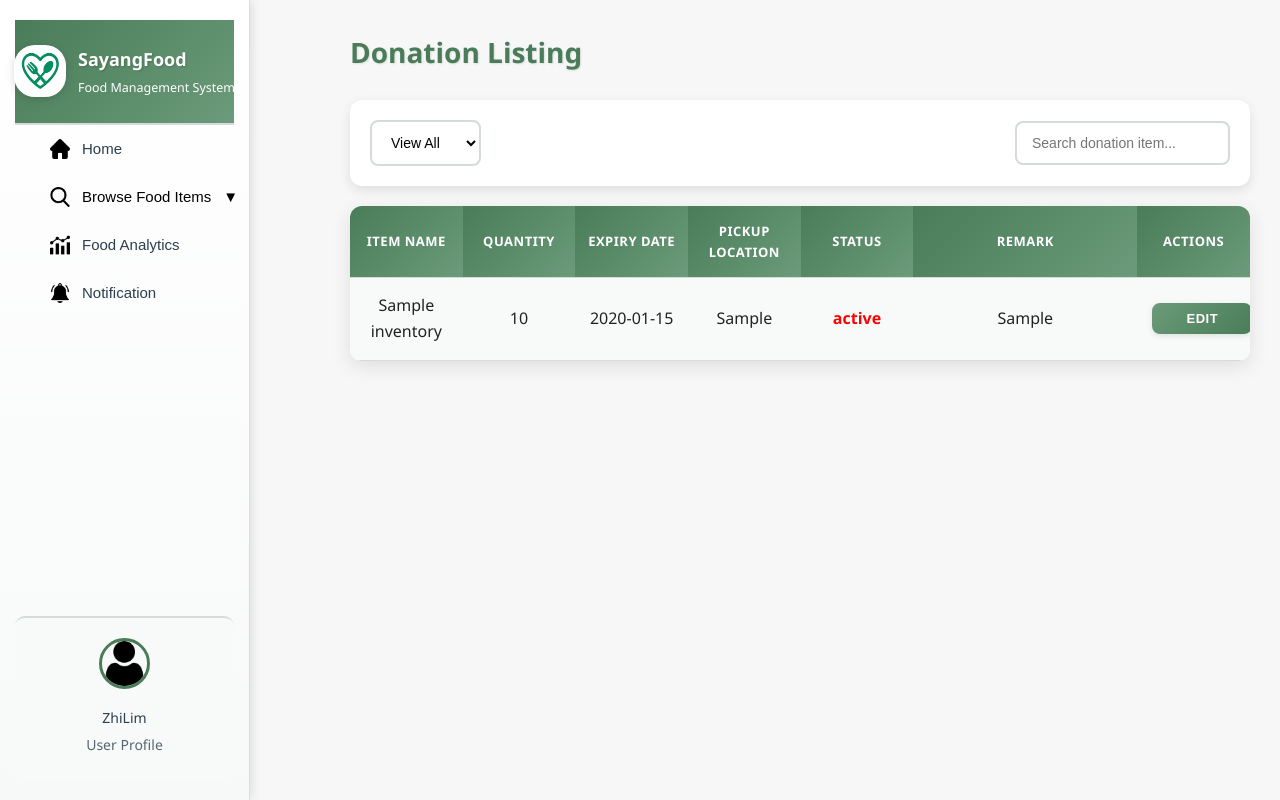
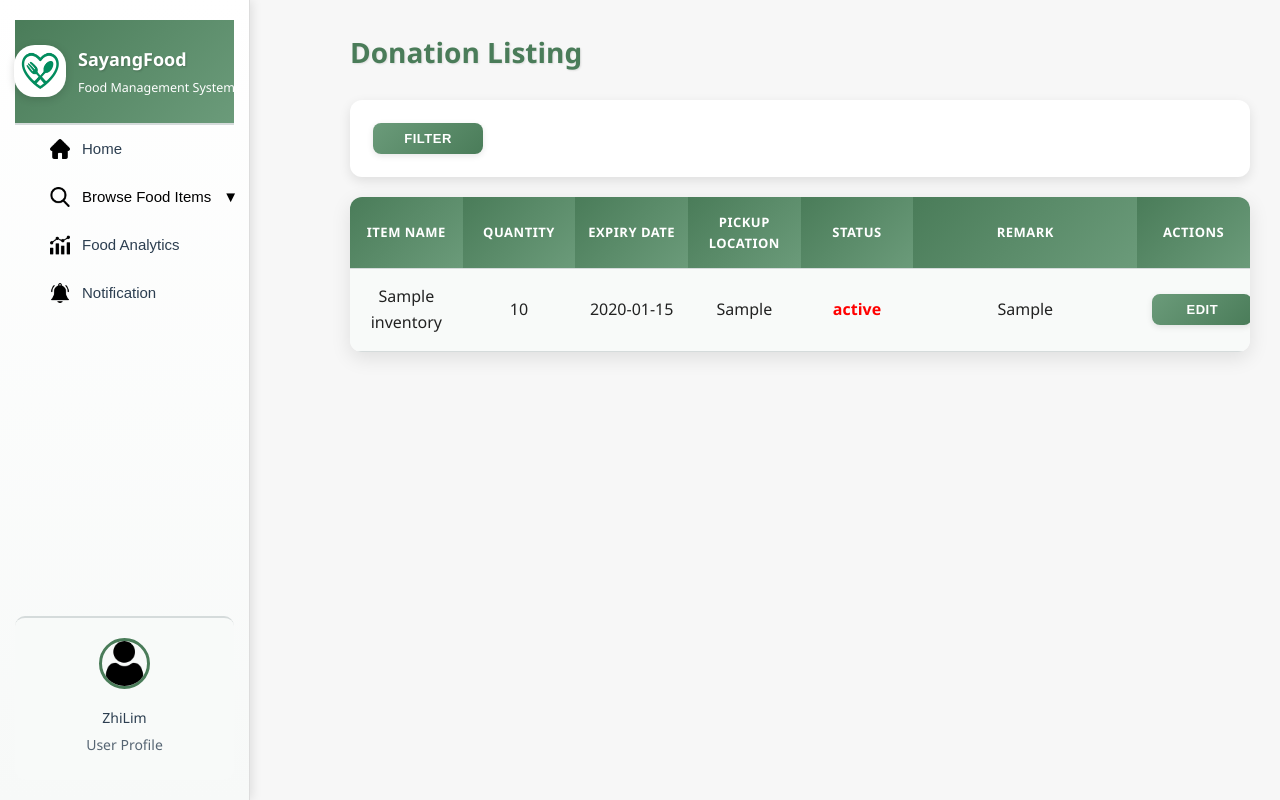
Before and after one commit to XinYou0910/SayangFood, a PHP site: page /SayangFood/donation_list.php in a window 1280 px wide. Run offline with PHP 8.4, Linux system fonts and the light colour scheme; tables that the repository leaves empty or names only in its code hold one stand-in row (values such as "Sample post").

Commit message:
update donation filter

```diff
--- a/donation_list.php
+++ b/donation_list.php
@@ -3,12 +3,34 @@ include 'db_connect.php';
 
 // ✅ Query joins donation + food_item_inventory
 // It works safely even when items are still present with status 'Donated'
+// Base query
 $query = "SELECT d.*,
                 (SELECT item_name FROM food_item_inventory WHERE item_id = d.item_id) AS item_name,
                 (SELECT quantity FROM food_item_inventory WHERE item_id = d.item_id) AS quantity,
                 (SELECT expiry_date FROM food_item_inventory WHERE item_id = d.item_id) AS expiry_date
-          FROM donation d
-          ORDER BY d.donation_id DESC";
+          FROM donation d";
+
+// Add filter conditions if set
+if (isset($_GET['filter'])) {
+    $where = [];
+
+    $expiry_from = !empty($_GET['expiry_date_from']) ? mysqli_real_escape_string($conn, $_GET['expiry_date_from']) : '';
+    $expiry_to = !empty($_GET['expiry_date_to']) ? mysqli_real_escape_string($conn, $_GET['expiry_date_to']) : '';
+
+    if ($expiry_from && $expiry_to) {
+        $where[] = "(SELECT expiry_date FROM food_item_inventory WHERE item_id = d.item_id) BETWEEN '$expiry_from' AND '$expiry_to'";
+    } elseif ($expiry_from) {
+        $where[] = "(SELECT expiry_date FROM food_item_inventory WHERE item_id = d.item_id) >= '$expiry_from'";
+    } elseif ($expiry_to) {
+        $where[] = "(SELECT expiry_date FROM food_item_inventory WHERE item_id = d.item_id) <= '$expiry_to'";
+    }
+
+    if (!empty($where)) {
+        $query .= " WHERE " . implode(' AND ', $where);
+    }
+}
+
+$query .= " ORDER BY d.donation_id DESC";
 
 $result = mysqli_query($conn, $query);
 if (!$result) {
@@ -79,12 +101,38 @@ if (!$result) {
     </div>
 
     <div class="controls">
-      <select>
-        <option value="all">View All</option>
-        <option value="donated">Donated</option>
-        <option value="available">Available</option>
-      </select>
-      <input type="text" placeholder="Search donation item...">
+      <div class="controls-left">
+        <button class="action-btn edit-btn" style="min-width:110px;max-width:110px;" onclick="openFilterPopup()">Filter</button>
+      </div>
+    </div>
+
+    <!-- Filter Popup -->
+    <div class="popup" id="filterPopup" style="display:none;">
+      <div class="popup-content" style="max-width:400px;margin:auto;">
+        <h2>Filter Donations</h2>
+        <form method="GET" action="donation_list.php">
+          <input type="hidden" name="filter" value="1">
+
+          <!-- Expiry Date Filters -->
+          <div class="form-group" style="margin-bottom: 15px;">
+            <label for="filterExpiryFrom">Expiry Date From</label>
+            <input type="date" name="expiry_date_from" id="filterExpiryFrom" style="width: 100%;"
+              value="<?php echo isset($_GET['expiry_date_from']) ? htmlspecialchars($_GET['expiry_date_from']) : ''; ?>">
+          </div>
+
+          <div class="form-group" style="margin-bottom: 15px;">
+            <label for="filterExpiryTo">Expiry Date To</label>
+            <input type="date" name="expiry_date_to" id="filterExpiryTo" style="width: 100%;"
+              value="<?php echo isset($_GET['expiry_date_to']) ? htmlspecialchars($_GET['expiry_date_to']) : ''; ?>">
+          </div>
+
+          <div class="form-buttons">
+            <button type="submit" class="action-btn edit-btn" style="min-width:110px;max-width:110px;">Apply</button>
+            <button type="button" class="action-btn" style="min-width:110px;max-width:110px;background:linear-gradient(135deg, #e74c3c, #c0392b);" onclick="window.location.href='donation_list.php'">Remove Filter</button>
+            <button type="button" class="action-btn" style="min-width:110px;max-width:110px;background:linear-gradient(135deg, #95a5a6, #7f8c8d);" onclick="closeFilterPopup()">Cancel</button>
+          </div>
+        </form>
+      </div>
     </div>
 
     <table>
@@ -122,6 +170,16 @@ if (!$result) {
       <?php } ?>
     </table>
   </div>
+
+  <script>
+    function openFilterPopup() {
+      document.getElementById('filterPopup').style.display = 'block';
+    }
+
+    function closeFilterPopup() {
+      document.getElementById('filterPopup').style.display = 'none';
+    }
+  </script>
 
   <!-- Edit Donation Popup -->
   <div class="popup" id="editDonatePopup">
```
